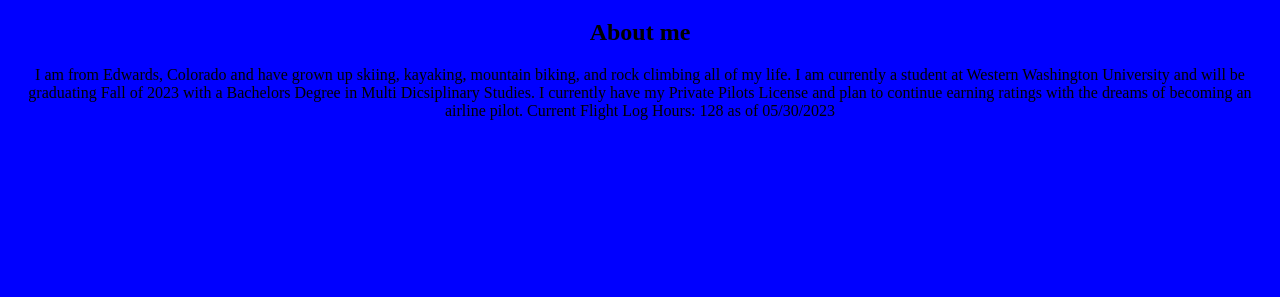
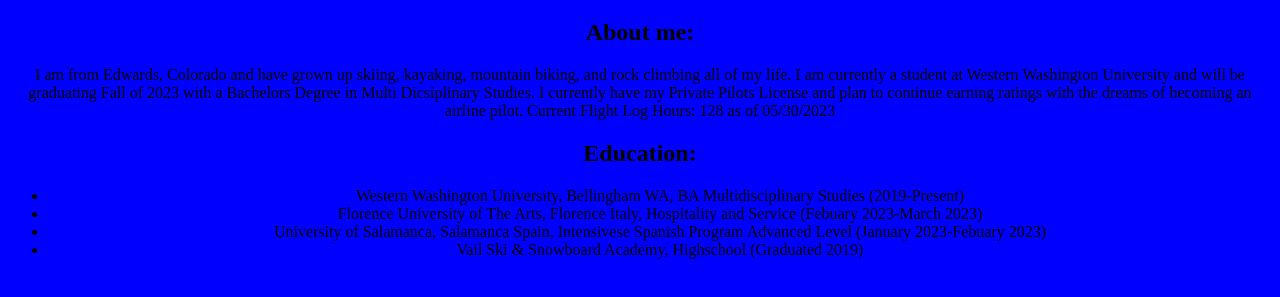
Before and after one commit to maxyipad420/-maxyipad420.github.io., a plain HTML site: page index.html in a window 1280 px wide. Shown: the part 223-520 px from the top of the page. Drawn offline with Linux system fonts and the light colour scheme.

Commit message:
Update index.html

```diff
--- a/index.html
+++ b/index.html
@@ -23,7 +23,14 @@
     </div>
     <img src="./IMG_0162.JPG" alt="image">
     <h1>Maxwell Timm</h1>
-    <h2>About me</h2>
+    <h2>About me:</h2>
     <p>I am from Edwards, Colorado and have grown up skiing, kayaking, mountain biking, and rock climbing all of my life. I am currently a student at Western Washington University and will be graduating Fall of 2023 with a Bachelors Degree in Multi Dicsiplinary Studies. I currently have my Private Pilots License and plan to continue earning ratings with the dreams of becoming an airline pilot.                      Current Flight Log Hours: 128 as of 05/30/2023 </p>
-</body>
+    <h2>Education:</h2>
+    <ul>
+        <li>Western Washington University, Bellingham WA, BA Multidisciplinary Studies (2019-Present)</li>
+        <li>Florence University of The Arts, Florence Italy, Hospitality and Service (Febuary 2023-March 2023)</li>
+        <li>University of Salamanca, Salamanca Spain, Intensivese Spanish Program Advanced Level (January 2023-Febuary 2023) </li>
+        <li>Vail Ski & Snowboard Academy, Highschool (Graduated 2019) </li>
+    </ul>
+    </body>
 </html>
```
